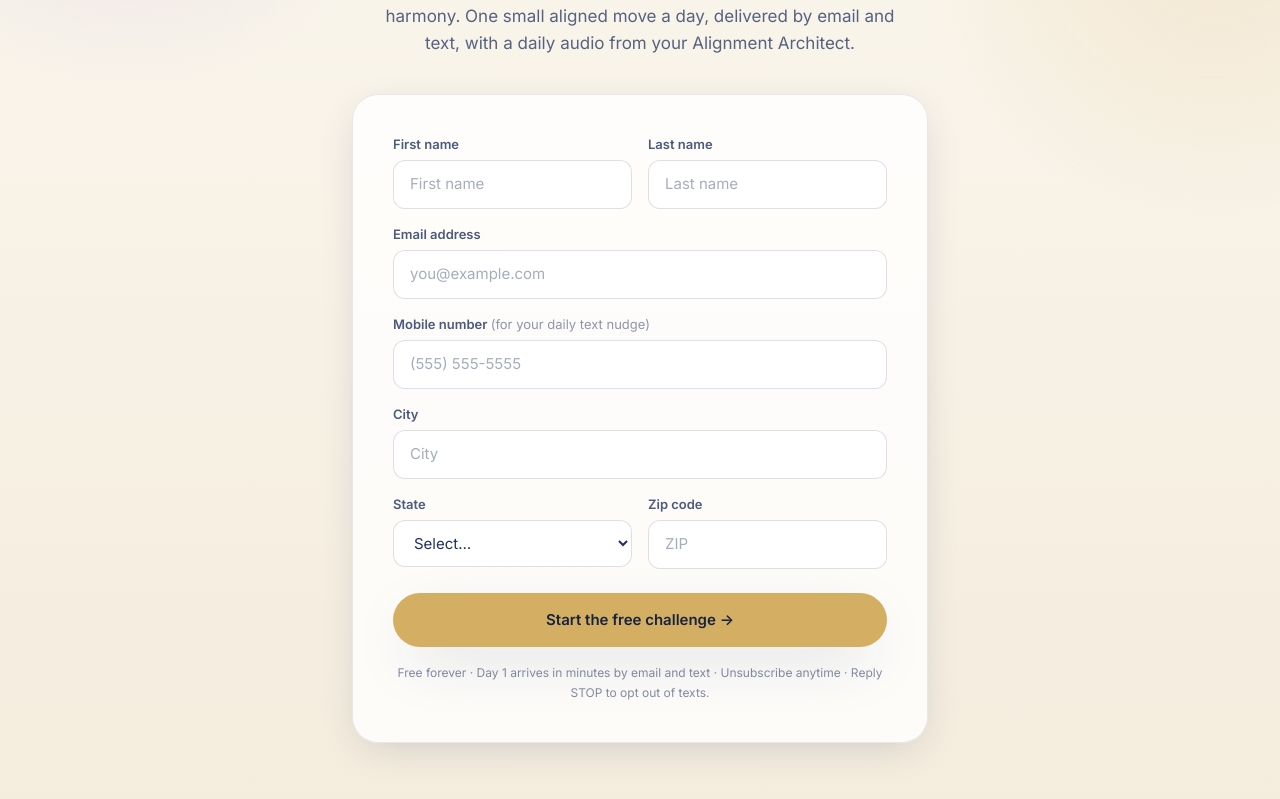
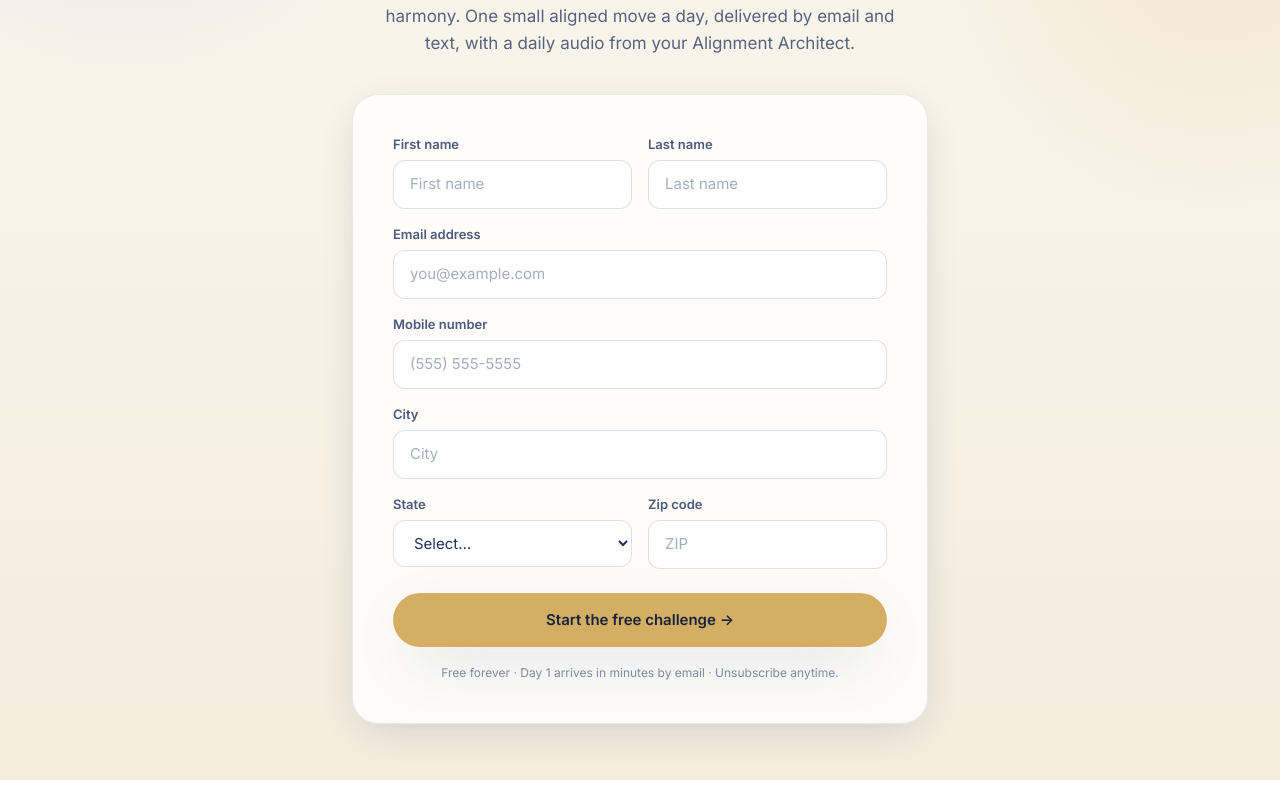
Before and after one commit to ButterflyBabs/command-shift-app, a Next.js app: page /register in a window 1280 px wide. Shown: the part 325-1124 px from the top of the page. Built offline with nearby package versions, Linux system fonts and the light colour scheme.

Commit message:
Remove SMS/text references (email-only)

```diff
--- a/app/components/DayView.tsx
+++ b/app/components/DayView.tsx
@@ -489,7 +489,7 @@ export function DayView({ day }: { day: Day }) {
     },
     nudge: {
       num: 7,
-      title: "Text Nudge",
+      title: "Daily Nudge",
       body: (
         <div className="flex items-start gap-3">
           <IconChat className="h-9 w-9 flex-none text-gold" />
--- a/app/register/RegisterForm.tsx
+++ b/app/register/RegisterForm.tsx
@@ -159,7 +159,7 @@ export function RegisterForm() {
           <input id="email" type="email" className={inputCls} value={f.email} onChange={set("email")} autoComplete="email" placeholder="you@example.com" required />
         </div>
         <div className="sm:col-span-2">
-          <label htmlFor="phone" className="mb-1.5 block text-[13px] font-semibold text-indigo/80">Mobile number <span className="font-normal text-indigo/50">(for your daily text nudge)</span></label>
+          <label htmlFor="phone" className="mb-1.5 block text-[13px] font-semibold text-indigo/80">Mobile number</label>
           <input id="phone" type="tel" className={inputCls} value={f.phone} onChange={set("phone")} autoComplete="tel" placeholder="(555) 555-5555" required />
         </div>
         <div className="sm:col-span-2">
@@ -191,7 +191,7 @@ export function RegisterForm() {
         {status === "busy" ? "Reserving your spot…" : "Start the free challenge →"}
       </button>
       <p className="mt-4 text-center text-xs leading-relaxed text-indigo/55">
-        Free forever · Day 1 arrives in minutes by email and text · Unsubscribe anytime · Reply STOP to opt out of texts.
+        Free forever · Day 1 arrives in minutes by email · Unsubscribe anytime.
       </p>
     </form>
   );
--- a/app/register/page.tsx
+++ b/app/register/page.tsx
@@ -6,7 +6,7 @@ import { RegisterForm } from "./RegisterForm";
 export const metadata: Metadata = {
   title: "Register — The Command Shift 21-Day Challenge",
   description:
-    "Join the free Command Shift 21-day challenge. Trade the scramble for one clear command center — one small aligned move a day, by email and text.",
+    "Join the free Command Shift 21-day challenge. Trade the scramble for one clear command center — one small aligned move a day, by email.",
 };
 
 export default function RegisterPage() {
```
